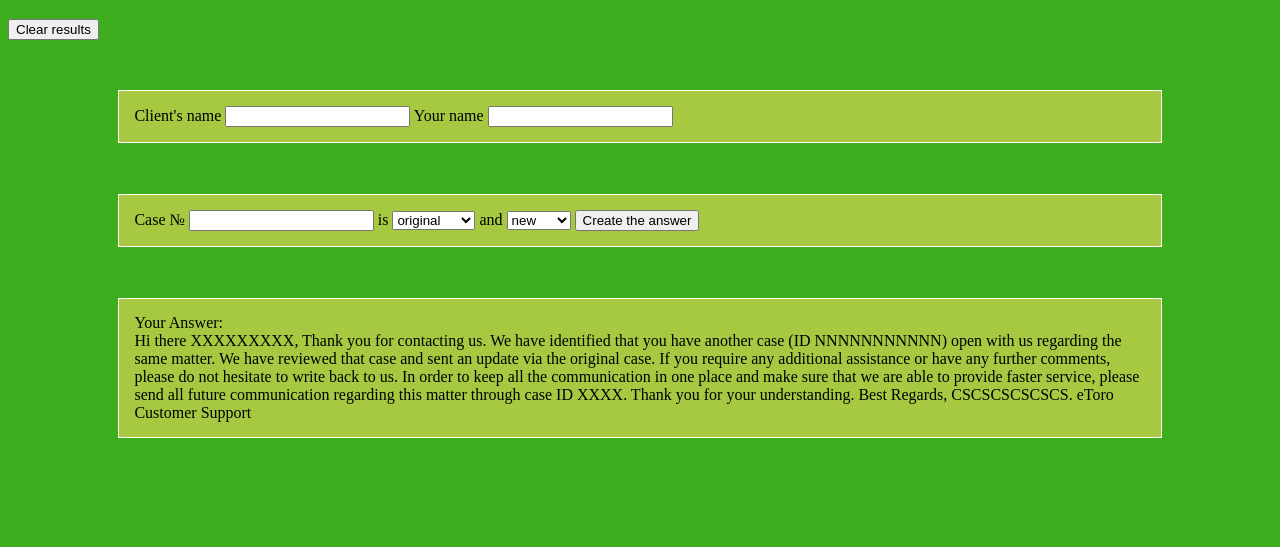
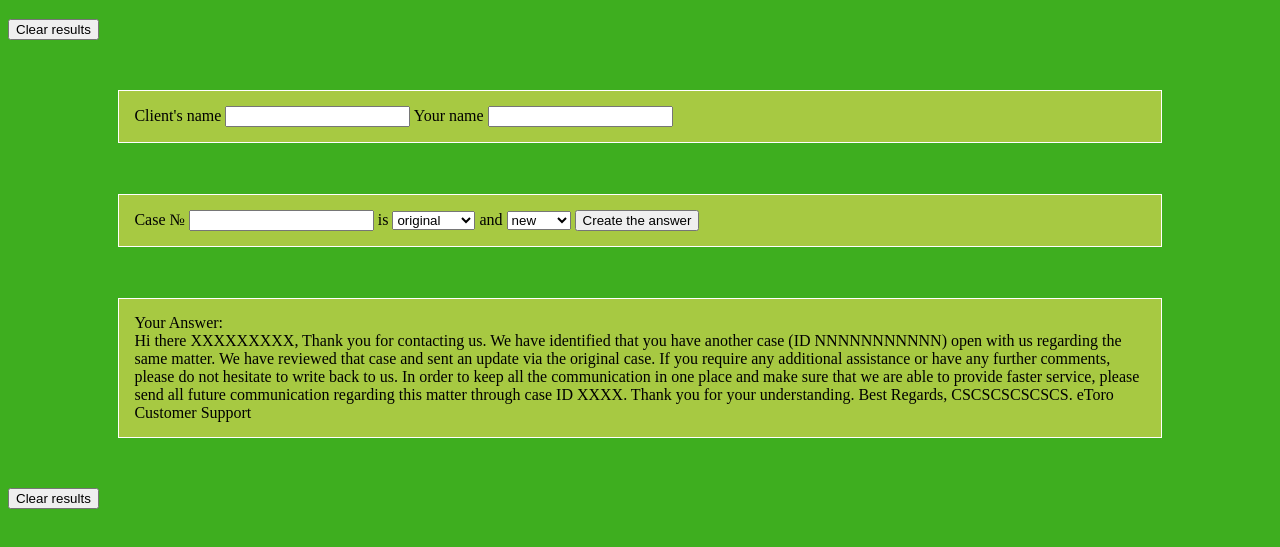
Before and after one commit to ButenkoA/CStestPreview, a plain HTML site: page index.html in a window 1280 px wide. Shown: the part 61-608 px from the top of the page. Drawn offline with Linux system fonts and the light colour scheme; a script that the page names is missing.

Commit message:
Update index.html

```diff
--- a/index.html
+++ b/index.html
@@ -52,8 +52,9 @@ Best Regards,
 CSCSCSCSCSCS.
 eToro Customer Support</span            </div>
         </div>
+
     </div>
-
+ <Button class="clear">Clear results</Button>
     <script src="js/main.js"></script>
 </body>
 
```
